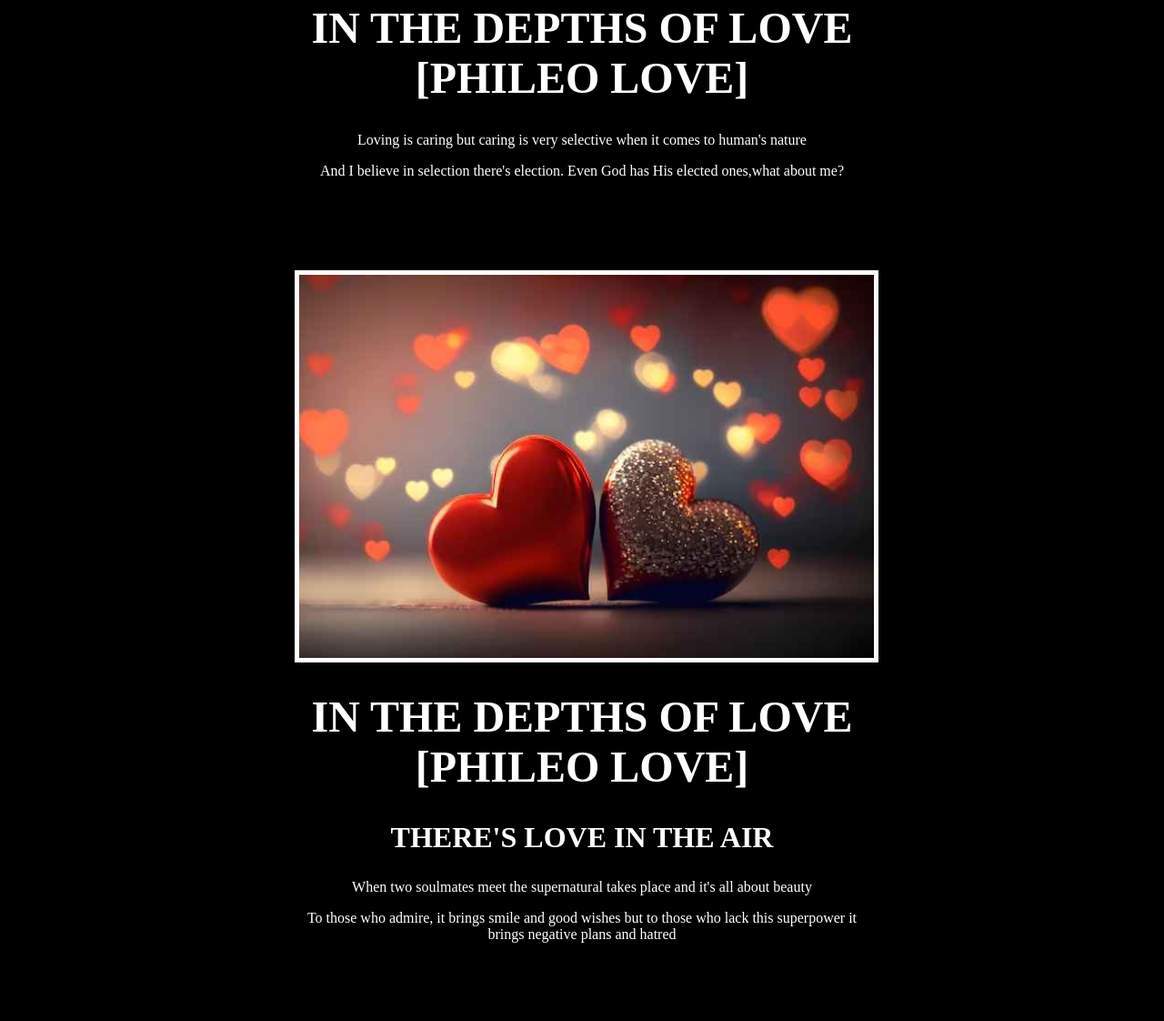
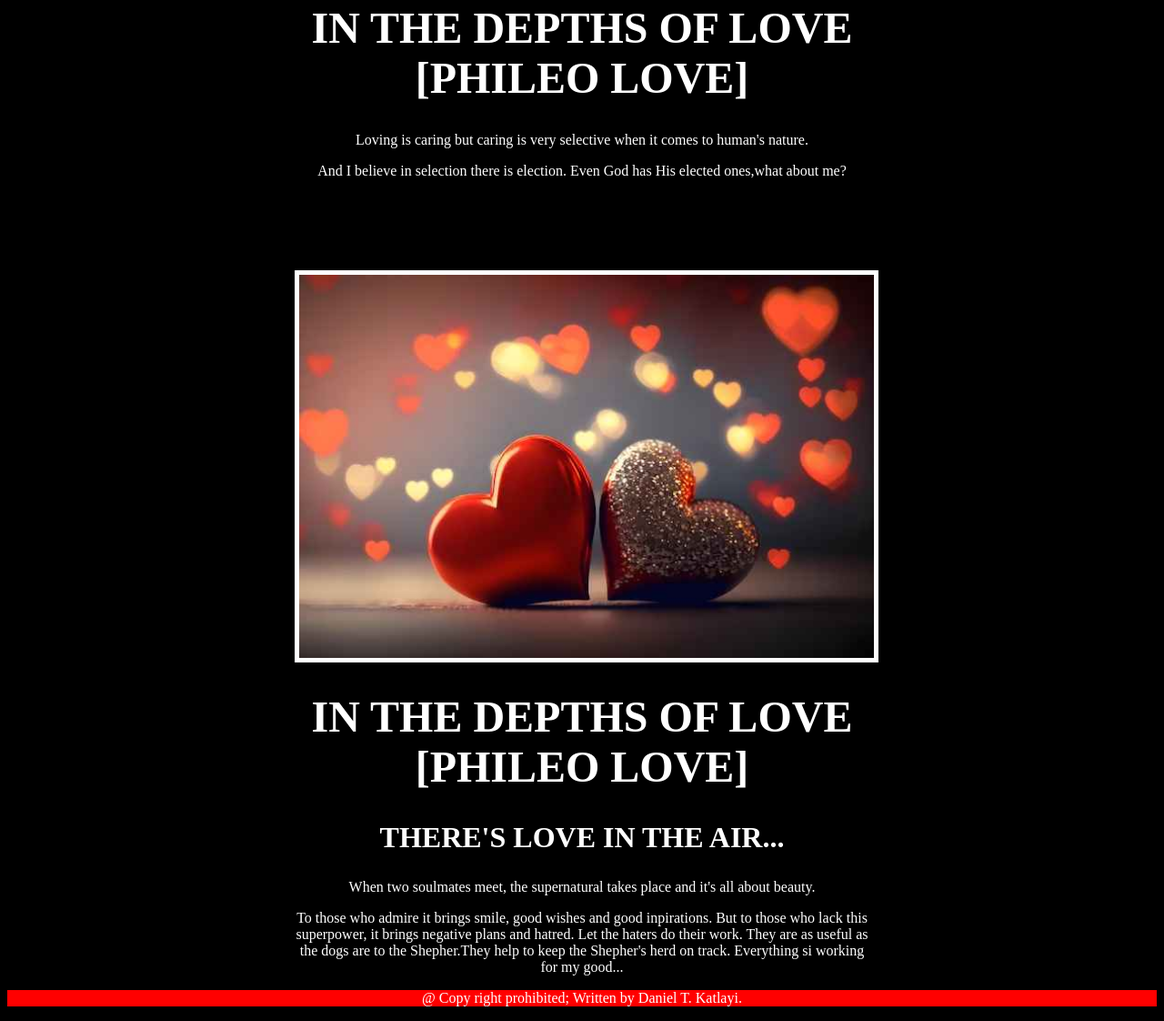
Before and after one commit to katdaniel305/Motivational-Meme, a plain HTML site: page index.html in a window 1280 px wide. Shown: the part 1458-2580 px from the top of the page at 91% size. Before the commit the page ends 2510 px from the top, so only its background shows below. Drawn offline with Linux system fonts and the light colour scheme.

Commit message:
Add files via upload

```diff
--- a/index.html
+++ b/index.html
@@ -13,26 +13,30 @@
     <div class="poster">
       <img class="Love-img" src="./assets/images/Sunset with heart shape surrouding the sun.webp" alt="Sunset withe a heart shape surrouding the sun"/>
       <h1> When you realise what love is</h1>
-      <p> Humility is a power but Love is the Superpower</p>
-      <p>When we genuinely love with a pure and undistorted mind we're connected to the Creator. The Creator is the source of evething.
-        The Supreme authoriy that's governs every pure heart and makes all the pure hearted act unusually and supernaturally.
+      <p> Humility is a power but Love is the Superpower.</p>
+      <p>When we genuinely love with a pure and undistorted mind we're connected to the Creator. The Creator is the source of everything.
+        The Supreme authoriy that governs every pure heart and that makes all the pure hearted act unusually and supernaturally.
       </p>
       <p>Love unusually intervenes before, during, and after we've ran out of all figures of option. It always against the odds and unaccustomed</p>
-      <p> No wonder to enter into the upcoming Glorious Kingdom we need It's King in us, Who is no one else but Divine Love</p>
+      <p> No wonder to enter into the upcoming Glorious Kingdom we need It's King in us, Who is no one else but Divine Love.</p>
     </div>
     <div class="poster">
       <img class="Love-img" src="./assets/images/colorful-heart-air-balloon-shape-collection-concept-isolated-color-background-beautiful-heart-ball-event_90220-1047.avif"/>
       <h1>In the depths of Love [Phileo love]</h1>
-      <p>Loving is caring but caring is very selective when it comes to human's nature</p>
-      <p>And I believe in selection there's election. Even God has His elected ones,what about me?</p>
+      <p>Loving is caring but caring is very selective when it comes to human's nature.</p>
+      <p>And I believe in selection there is election. Even God has His elected ones,what about me?</p>
     </div>
     <div class="poster">
       <img class="Love-img" src="./assets/images/two heart.jfif"/>
       <h1>In the depths of Love [Phileo love]</h1>
-      <h2>There's love in the air</h2>
-      <p>When two soulmates meet the supernatural takes place and it's all about beauty</p>
-      <p>To those who admire, it brings smile and good wishes but to those who lack this superpower it brings negative plans and hatred</p>
+      <h2>There's love in the air...</h2>
+      <p>When two soulmates meet, the supernatural takes place and it's all about beauty.</p>
+      <p>To those who admire it brings smile, good wishes and good inpirations. But to those who lack this superpower, it brings negative plans and hatred.
+        Let the haters do their work. They are as useful as the dogs are to the Shepher.They help to keep the Shepher's herd on track. Everything si working for my good...</p>
     </div>
+    <footer>
+      <p>@ Copy right prohibited; Written by Daniel T. Katlayi.</p>
+    </footer>
 
 
   </body>
--- a/style.css
+++ b/style.css
@@ -23,3 +23,8 @@ h2{
     border: 5px solid white;
     width: 100%;
 }
+footer{
+    background-color: red;
+    text-align: center ;
+    color: white;
+}
```
